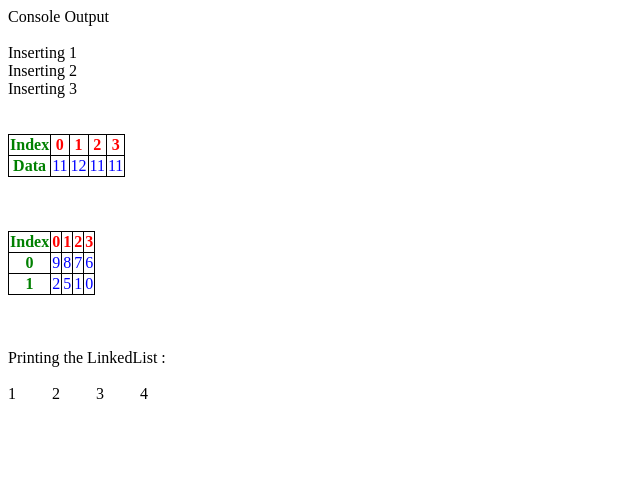
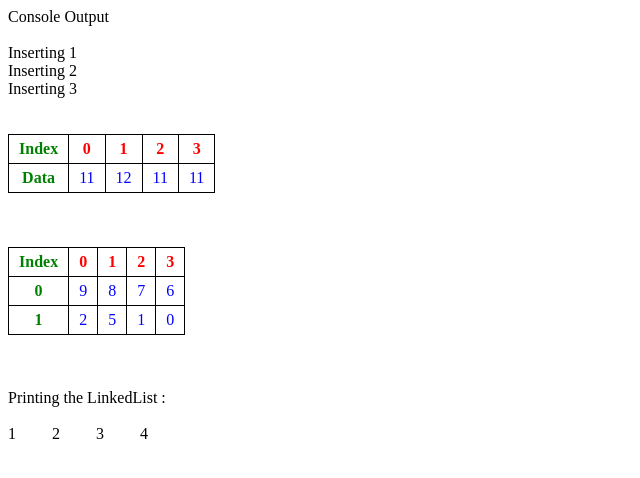
Before and after one commit to yashp241195/JavaScriptOOP, a plain HTML site: page index.html in a window 1280 px wide. Shown: the whole page, without its empty margins (0-640 px from the left). Drawn offline with Linux system fonts and the light colour scheme.

Commit message:
Update outputstyle.css

```diff
--- a/outputstyle.css
+++ b/outputstyle.css
@@ -8,7 +8,9 @@
 
 .table_row > th{
 	color:red;
+	padding:5px 10px;
 }
 .table_row > td{
 	color:blue;
+	padding:5px 10px;
 }
```
